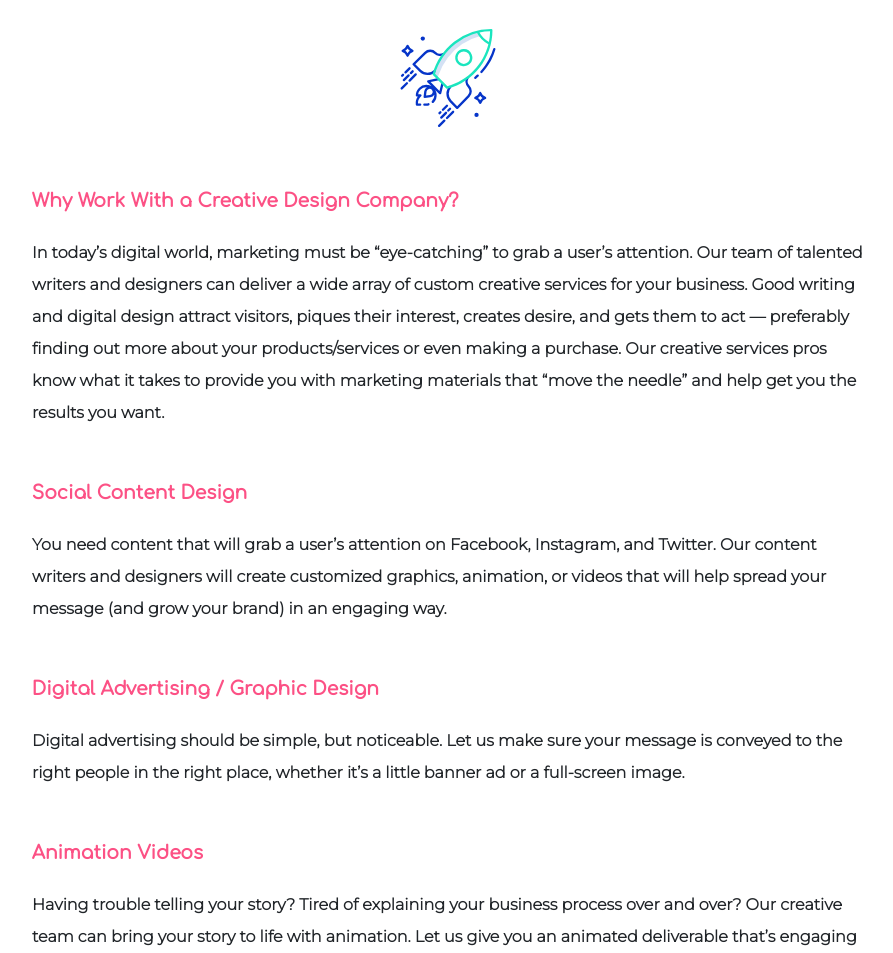
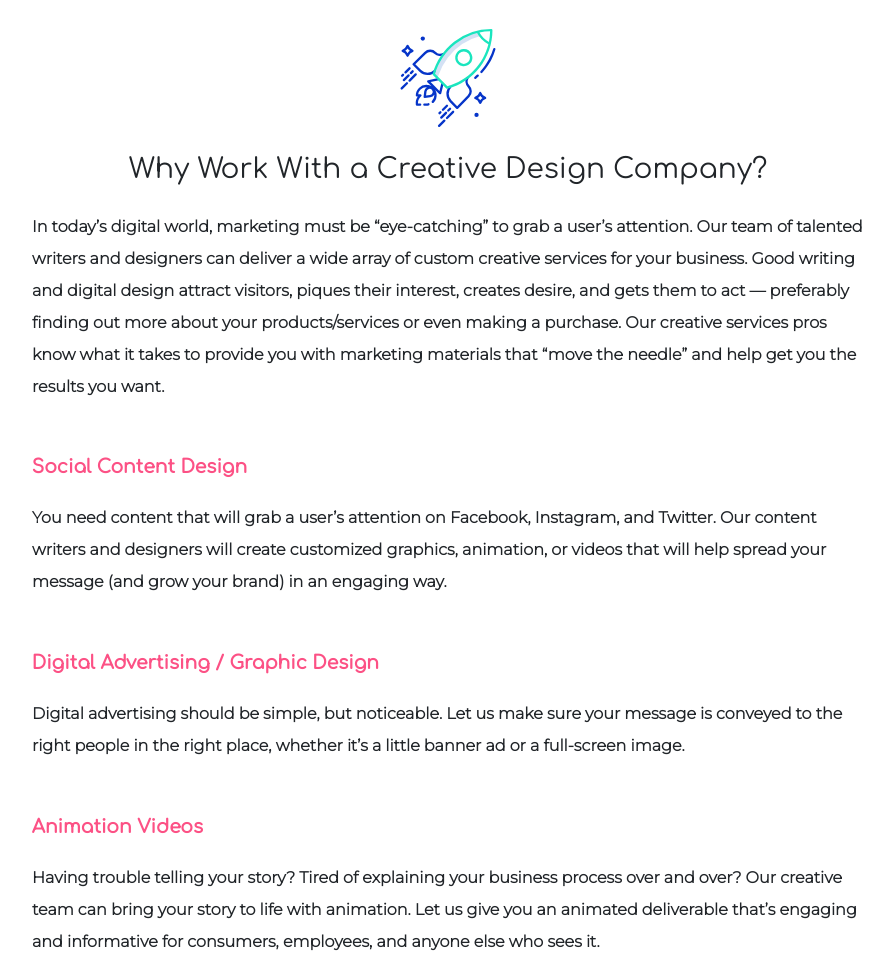
Before and after one commit to raymond-sikpojie/Creative-Space, a plain HTML site: page assets/creative-services.html in a window 1280 px wide. Shown: the part 809-1762 px from the top of the page, without its empty margins (192-1085 px from the left). Drawn offline with nearby package versions, Linux system fonts and the light colour scheme.

Commit message:
minor changes

```diff
--- a/assets/creative-services.css
+++ b/assets/creative-services.css
@@ -124,7 +124,7 @@ a.underline:hover:before {
   flex-direction: column;
 }
 
-.intro h3 {
+.intro h3:not(:nth-child(2)) {
   font-weight: 600;
   text-align: left;
   margin-top: 2em;
```
